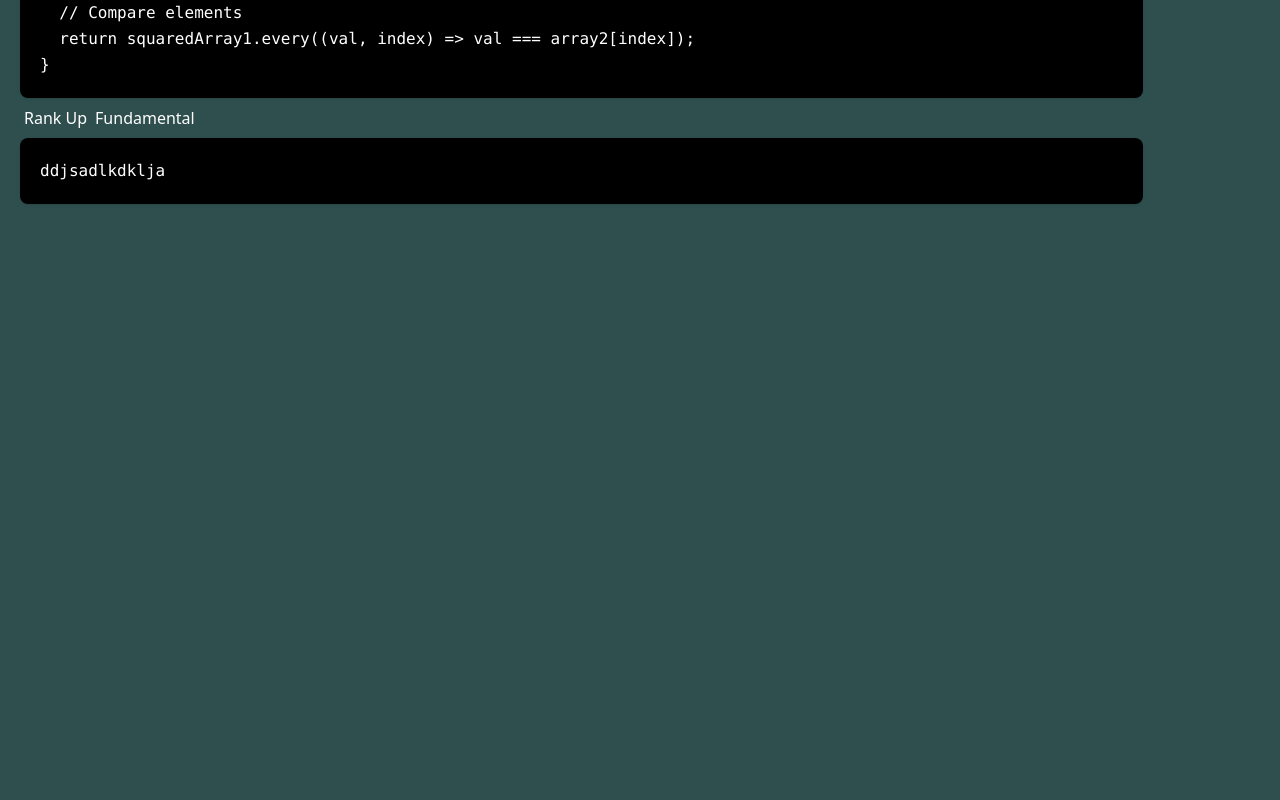
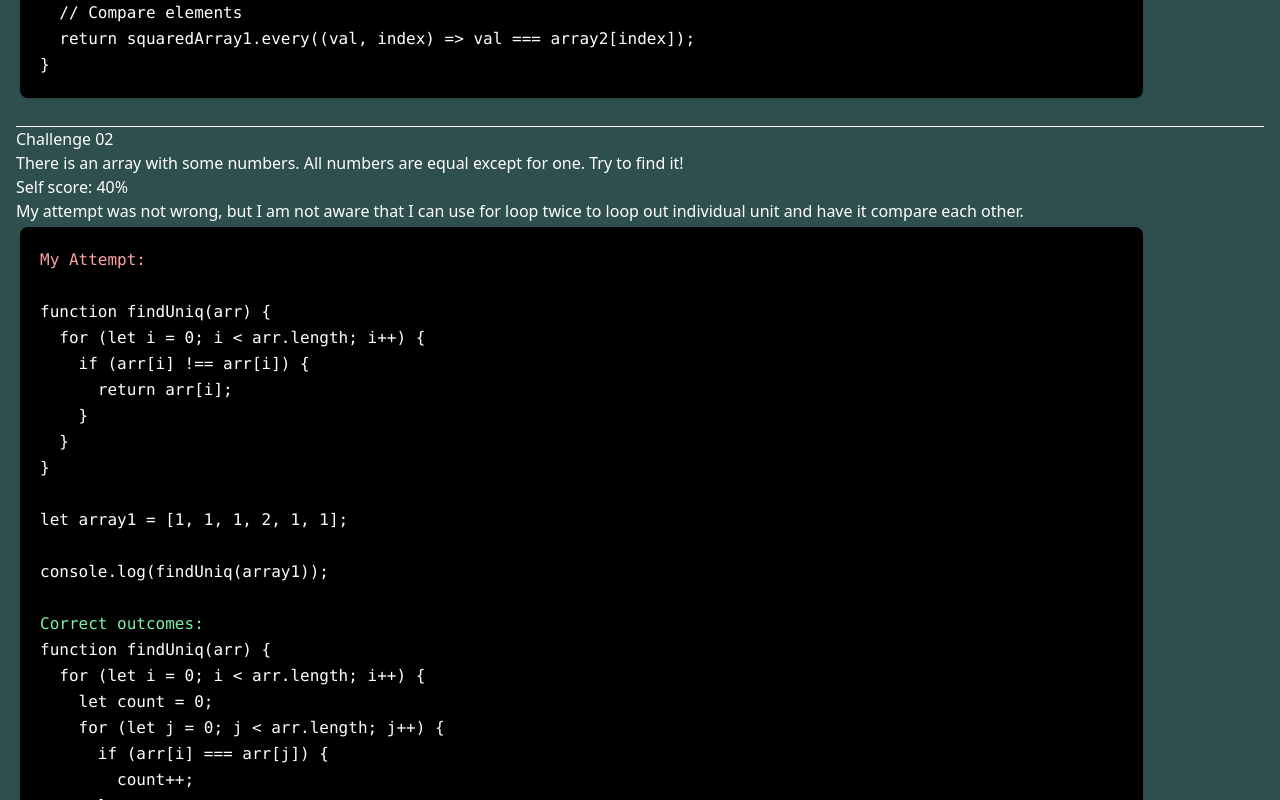
Before and after one commit to ChonCanCode/03-chon-codex, a React (Vite) app: page /rankup in a window 1280 px wide. Shown: the part 1120-1920 px from the top of the page. Before the commit the page ends 1344 px from the top, so only its background shows below. Built offline with nearby package versions, Linux system fonts and the light colour scheme.

Commit message:
completed day 3 challenge

```diff
--- a/src/App.tsx
+++ b/src/App.tsx
@@ -16,7 +16,7 @@ function App() {
           <Link to="/fundamental">Fundamental</Link>
         </nav>
       </div>
-      <code>ddjsadlkdklja</code>
+      <code></code>
     </>
   );
 }
--- a/src/Rankup.tsx
+++ b/src/Rankup.tsx
@@ -63,6 +63,56 @@ console.log(comp(a, b));
 }`}
         </code>
       </div>
+      <br />
+      <hr />
+      <h2>Challenge 02</h2>
+      <span>
+        There is an array with some numbers. All numbers are equal except for
+        one. Try to find it!
+      </span>
+
+      <h3>Self score: 40%</h3>
+      <span>
+        My attempt was not wrong, but I am not aware that I can use for loop
+        twice to loop out individual unit and have it compare each other.
+      </span>
+
+      <code>
+        <span className="text-red-300">My Attempt:</span>
+        <br />
+        {`
+function findUniq(arr) {
+  for (let i = 0; i < arr.length; i++) {
+    if (arr[i] !== arr[i]) {
+      return arr[i];
+    }
+  }
+}
+
+let array1 = [1, 1, 1, 2, 1, 1];
+
+console.log(findUniq(array1));
+
+`}
+
+        <span className="text-green-300">Correct outcomes:</span>
+        <br />
+        {`function findUniq(arr) {
+  for (let i = 0; i < arr.length; i++) {
+    let count = 0;
+    for (let j = 0; j < arr.length; j++) {
+      if (arr[i] === arr[j]) {
+        count++;
+      }
+    }
+    if (count === 1) {
+      return arr[i];
+    }
+  }
+}
+let array1 = [1, 1, 1, 2, 1, 1];
+console.log(findUniq(array1));`}
+      </code>
     </>
   );
 }
--- a/src/js-daily/code-playground.js
+++ b/src/js-daily/code-playground.js
@@ -1,23 +1,17 @@
-function comp(array1, array2) {
-  let result1 = [];
-  let result2 = [];
+// There is an array with some numbers. All numbers are equal except for one. Try to find it! t’s guaranteed that array contains at least 3 numbers. The tests contain some very huge arrays, so think about performance.
 
-  for (let i = 0; i < array1.length; i++) {
-    result1.push(array1[i]);
-  }
-
-  for (let i = 0; i < array2.length; i++) {
-    result2.push(array1[i]);
-  }
-
-  if (result1 || results2) {
-    return true;
-  } else {
-    false;
+function findUniq(arr) {
+  for (let i = 0; i < arr.length; i++) {
+    let count = 0;
+    for (let j = 0; j < arr.length; j++) {
+      if (arr[i] === arr[j]) {
+        count++;
+      }
+    }
+    if (count === 1) {
+      return arr[i];
+    }
   }
 }
-
-let a = [121, 144, 19, 161, 19, 144, 19, 11];
-let b = [121, 14641, 20736, 361, 25921, 361, 20736, 361];
-
-console.log(comp(a, b));
+let array1 = [1, 1, 1, 2, 1, 1];
+console.log(findUniq(array1)); // Output: 2
```
